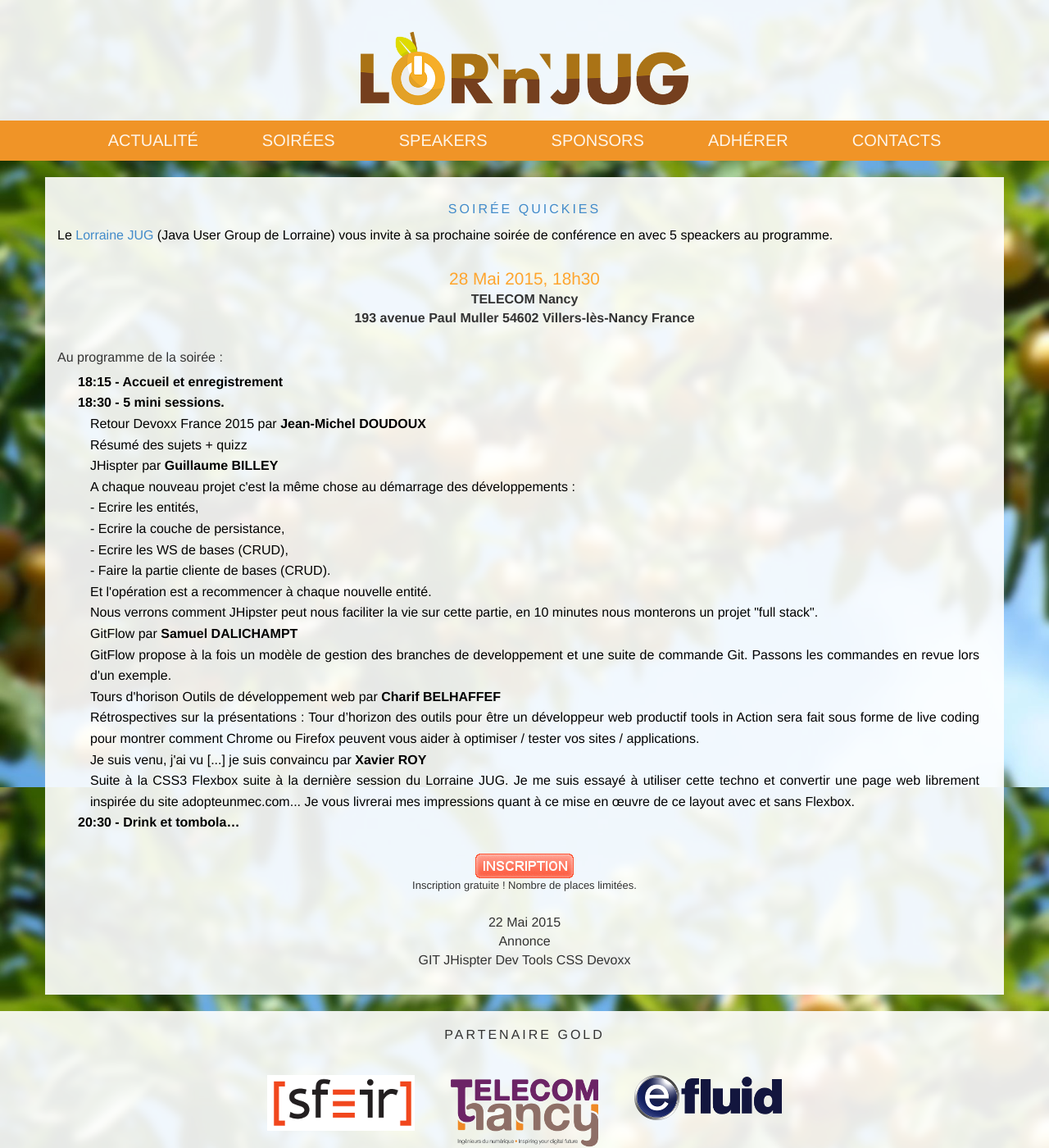
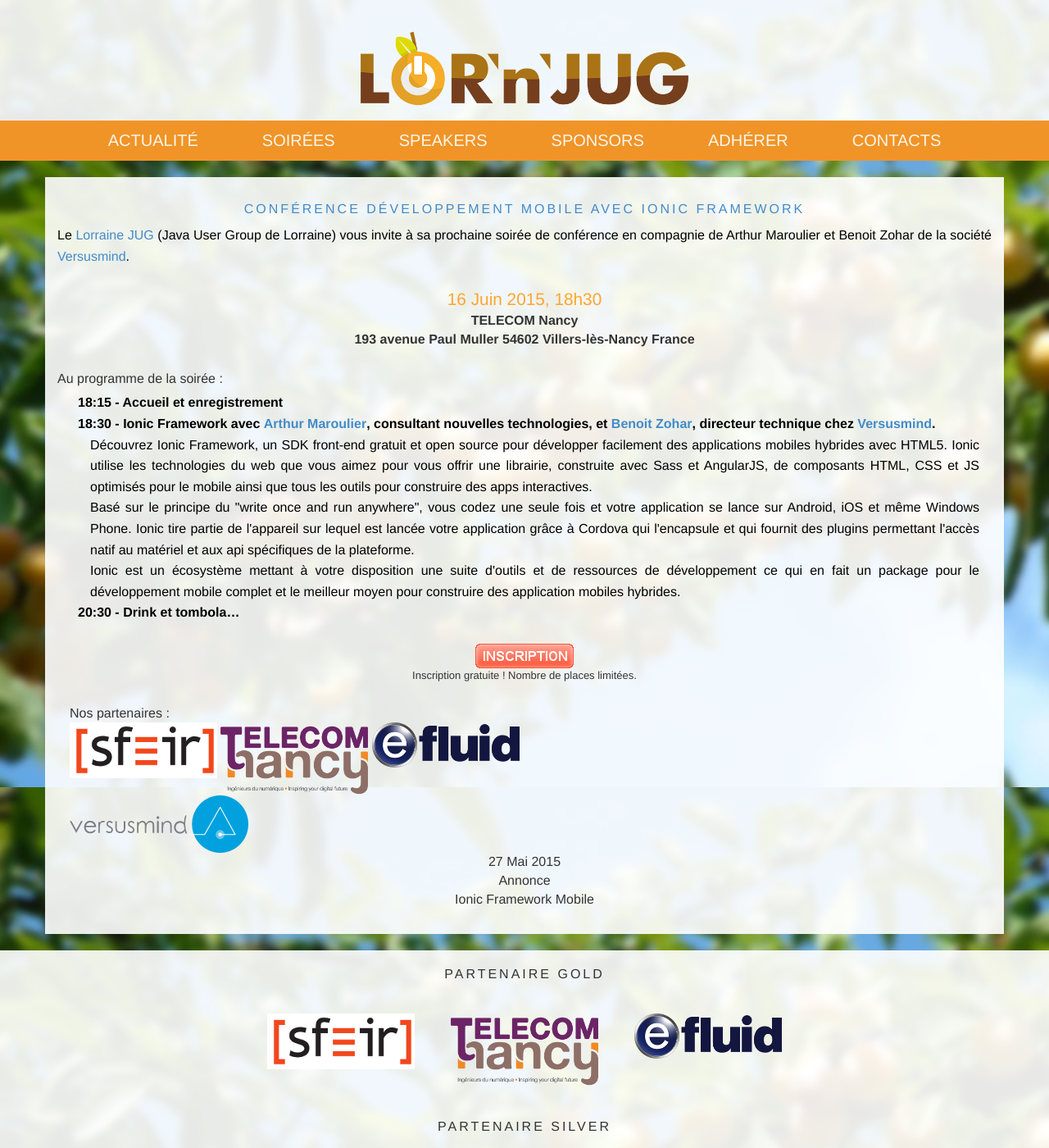
Before and after one commit to LorraineJug/lorrainejug.github.io, a Jekyll site: the page built from index.html, in a window 1280 px wide and 1400 px high. Shown: the whole window at 82% size. Built offline with Jekyll 4.4.1, drawn with Linux system fonts in a browser that asks for light colours; nearby versions of some CDN libraries; Markdown is read by kramdown in place of the engine named in the settings.

Commit message:
annonce soiree ionic

```diff
--- /dev/null
+++ b/_posts/2015/2015-05-27- conference-developpement-mobile-avec-ionic-framework.html
@@ -0,0 +1,44 @@
+---
+layout: event
+title:  Conférence développement mobile avec Ionic Framework
+category: Annonce
+edito: true
+tags: ["Ionic Framework", "Mobile"]
+event-date: 2015-06-16 18:30:00 +0200
+event-place: telecomnancy
+eventbrite-id: 17139128595
+sponsors: ["versusmind"]
+---
+
+
+<p>
+	Le <a href="/">Lorraine JUG</a> (Java User Group de Lorraine) vous invite à sa prochaine
+	soirée de conférence en compagnie de Arthur Maroulier et Benoit Zohar de la société <a href="http://www.versusmind.eu/">Versusmind</a>.
+</p>
+
+{% include event-date.html %}
+
+<div class="programme">Au programme de la soirée :
+	<ul>
+		<li>18:15 - Accueil et enregistrement</li>
+		<li>18:30 - Ionic Framework avec <a href="https://twitter.com/ArthurMaroulier">Arthur Maroulier</a>, consultant nouvelles
+			technologies, et <a href="https://twitter.com/benoitzohar">Benoit Zohar</a>, directeur technique
+			chez <a href="http://www.versusmind.eu/">Versusmind</a>.
+				<p>Découvrez Ionic Framework, un SDK front-end gratuit et open source pour développer facilement
+					des applications mobiles hybrides avec HTML5. Ionic utilise les technologies du web que vous
+					aimez pour vous offrir une librairie, construite avec Sass et AngularJS, de composants HTML,
+					CSS et JS optimisés pour le mobile ainsi que tous les outils pour construire des apps interactives.</p>
+				<p>Basé sur le principe du "write once and run anywhere", vous codez une seule fois et votre
+					application se lance sur Android, iOS et même Windows Phone. Ionic tire partie de l'appareil
+					sur lequel est lancée votre application grâce à Cordova qui l'encapsule et qui fournit des plugins
+					permettant l'accès natif au matériel et aux api spécifiques de la plateforme.</p>
+				<p>Ionic est un écosystème mettant à votre disposition une suite d'outils et de ressources de
+					développement ce qui en fait un package pour le développement mobile complet et le meilleur
+					moyen pour construire des application mobiles hybrides.</p>
+		<li>20:30 - Drink et tombola…</li>
+	</ul>
+</div>
+
+{% include event-inscription.html %}
+
+{% include event-sponsors.html %}
```
Also changed, not shown: _data/sponsors.yml (+13 -7 lines), _includes/event-sponsors.html (added, +26 -0 lines), images/sponsors/logo_versusmind.png (added).
